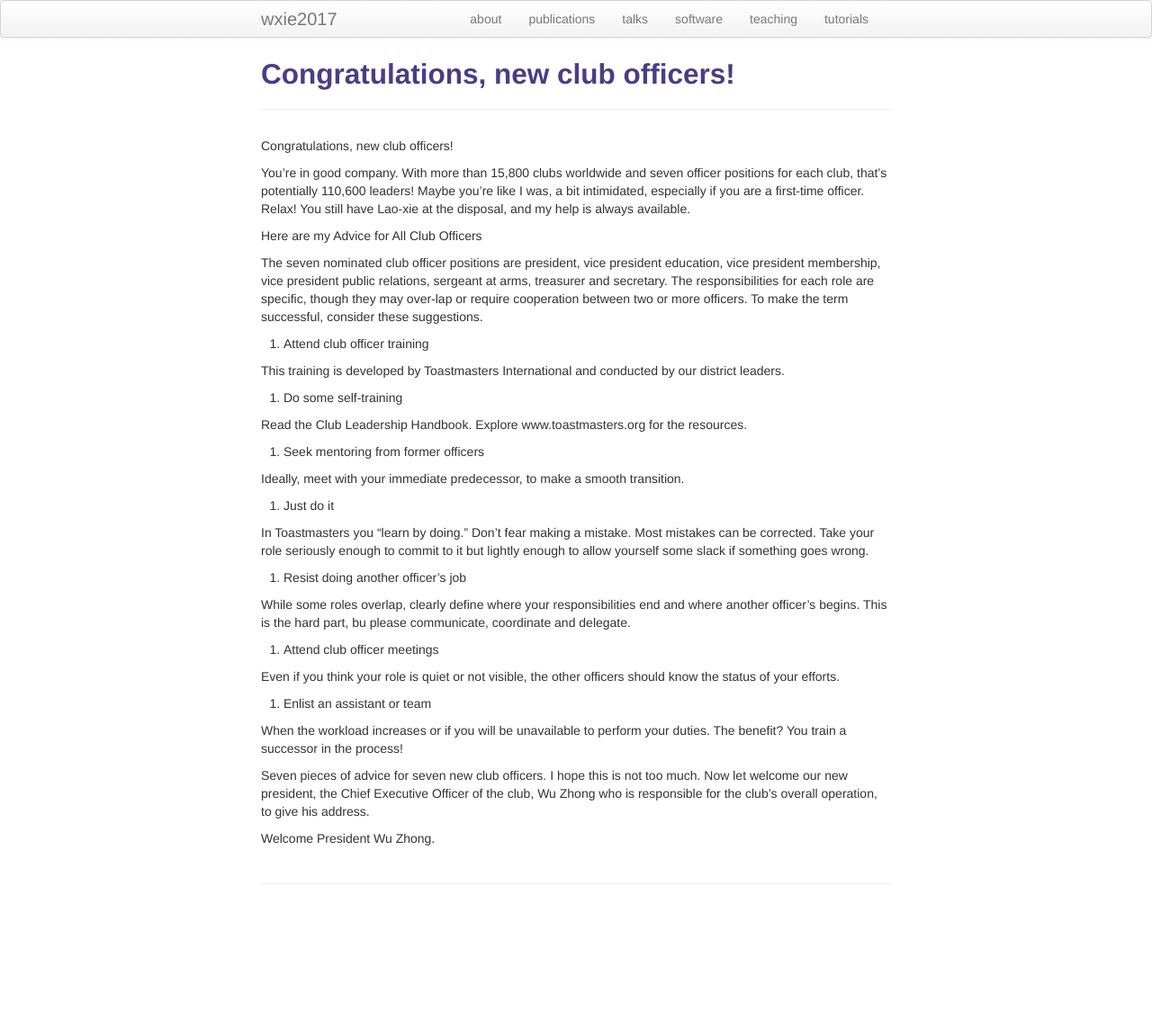
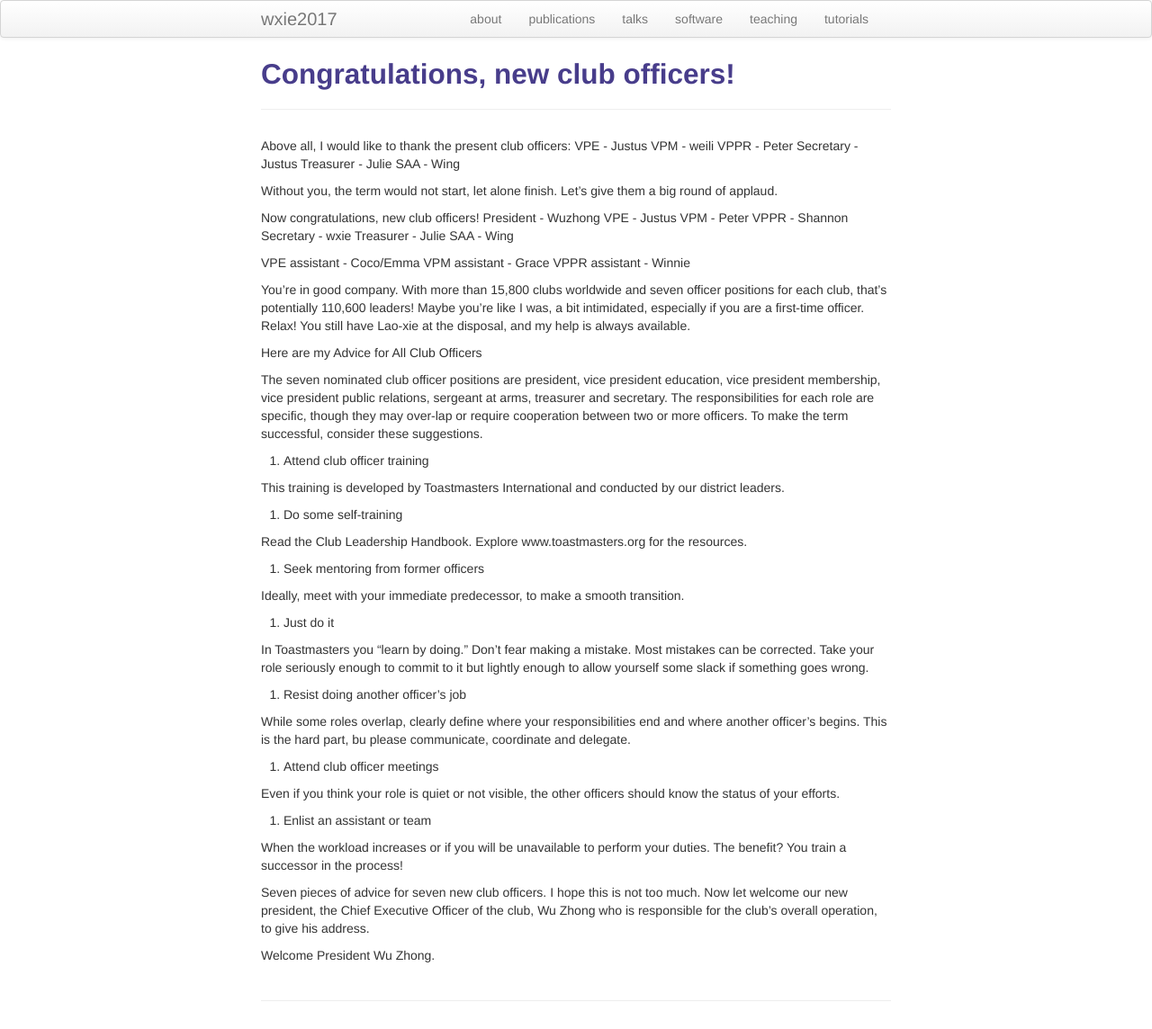
Before and after one commit to wxie2017/wxie2017.github.io, a Jekyll site: the page built from pages/speech/new_club_officers.md, in a window 1280 px wide. Shown: the whole page at 90% size. Built offline with Jekyll 4.4.1, drawn with Linux system fonts in a browser that asks for light colours; before the commit the page ends 1014 px from its top, so only the background shows below that.

Commit message:
update new club officers

```diff
--- a/pages/speech/new_club_officers.md
+++ b/pages/speech/new_club_officers.md
@@ -5,7 +5,29 @@ description: On 2021-12-05 I gave this talk to the newly elected club officers o
 ---
 
 
-Congratulations, new club officers!
+Above all, I would like to thank the present club officers:
+VPE - Justus
+VPM - weili
+VPPR - Peter
+Secretary - Justus
+Treasurer - Julie
+SAA - Wing
+
+Without you, the term would not start, let alone finish.
+Let's give them a big round of applaud.
+
+Now congratulations, new club officers!
+President - Wuzhong
+VPE - Justus
+VPM - Peter
+VPPR - Shannon
+Secretary - wxie
+Treasurer - Julie
+SAA - Wing
+
+VPE assistant - Coco/Emma
+VPM assistant - Grace
+VPPR assistant - Winnie
 
 You’re in good company. With more than 15,800 clubs worldwide and
 seven officer positions for each club, that’s potentially 110,600
```
